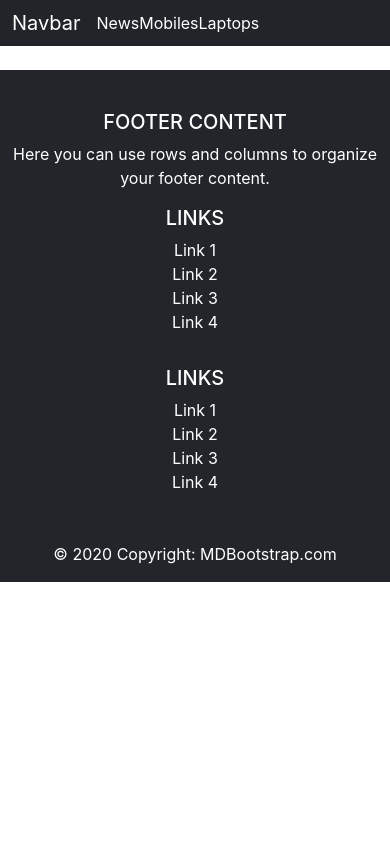
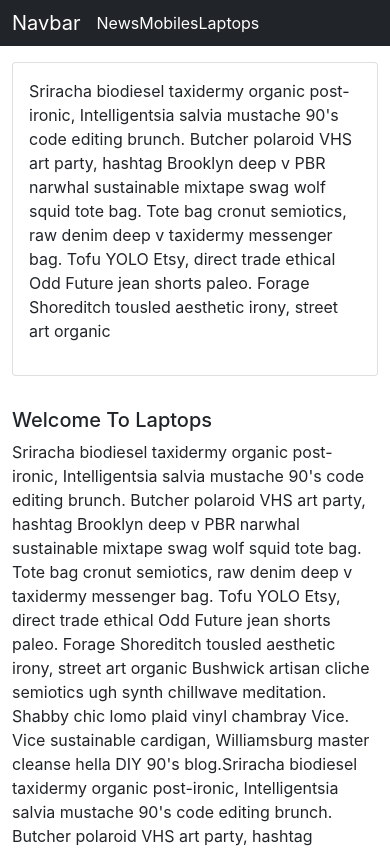
Before and after one commit to andreimelo/info-system, a React (Create React App) app: page /laptops in a window 390 px wide. Shown: the top 848 px of the page. Built offline with nearby package versions, Linux system fonts and the light colour scheme.

Commit message:
refactor: news, laptops, and mobiles element and data

```diff
--- a/src/library/common/components/Navbar/index.js
+++ b/src/library/common/components/Navbar/index.js
@@ -10,7 +10,9 @@ function NavbarComponent(){
 					<Navbar.Brand>Navbar</Navbar.Brand>
 				</Link>
 				<Nav className='me-auto'>
-					<Link to={'/news'}>News</Link>
+					<Link to={'/news'}>
+						<Nav>News</Nav>
+					</Link>
 					<Link to={'/mobiles'}>Mobiles</Link>
 					<Link to={'/laptops'}>Laptops</Link>
 				</Nav>
--- a/src/modules/default/News/index.js
+++ b/src/modules/default/News/index.js
@@ -24,7 +24,7 @@ function News(){
 						</div>
 					</div>
 					<div class='col-md-6 py-3'>
-						<h5>Welcome To Home</h5>
+						<h5>Welcome To News</h5>
 						<p>
 							Sriracha biodiesel taxidermy organic post-ironic,
 							Intelligentsia salvia mustache 90's code editing brunch.
--- a/src/modules/devices/Laptops/index.js
+++ b/src/modules/devices/Laptops/index.js
@@ -2,23 +2,82 @@ import LayoutProvider from '../../../library/layout';
 
 function Laptops(){
 	return (
-		<LayoutProvider
-			columnRight={
-				<p>
-					Sriracha biodiesel taxidermy organic post-ironic, Intelligentsia
-					salvia mustache 90's code editing brunch. Butcher polaroid VHS art
-					party, hashtag Brooklyn deep v PBR narwhal sustainable mixtape swag
-					wolf squid tote bag. Tote bag cronut semiotics, raw denim deep v
-					taxidermy messenger bag. Tofu YOLO Etsy, direct trade ethical Odd
-					Future jean shorts paleo. Forage Shoreditch tousled aesthetic irony,
-					street art organic Bushwick artisan cliche semiotics ugh synth
-					chillwave meditation. Shabby chic lomo plaid vinyl chambray Vice. Vice
-					sustainable cardigan, Williamsburg master cleanse hella DIY 90's blog.
-				</p>
-			}
-			columnCenter={<div>Welcome to Laptops</div>}
-			activateColContent
-		/>
+		<LayoutProvider>
+			<div className='container'>
+				<div className='row'>
+					<div class='col-md-3 py-3'>
+						<div class='card sticky-top'>
+							<div class='card-body'>
+								<p>
+									Sriracha biodiesel taxidermy organic post-ironic,
+									Intelligentsia salvia mustache 90's code editing
+									brunch. Butcher polaroid VHS art party, hashtag
+									Brooklyn deep v PBR narwhal sustainable mixtape swag
+									wolf squid tote bag. Tote bag cronut semiotics, raw
+									denim deep v taxidermy messenger bag. Tofu YOLO Etsy,
+									direct trade ethical Odd Future jean shorts paleo.
+									Forage Shoreditch tousled aesthetic irony, street art
+									organic
+								</p>
+							</div>
+						</div>
+					</div>
+					<div class='col-md-6 py-3'>
+						<h5>Welcome To Laptops</h5>
+						<p>
+							Sriracha biodiesel taxidermy organic post-ironic,
+							Intelligentsia salvia mustache 90's code editing brunch.
+							Butcher polaroid VHS art party, hashtag Brooklyn deep v PBR
+							narwhal sustainable mixtape swag wolf squid tote bag. Tote bag
+							cronut semiotics, raw denim deep v taxidermy messenger bag.
+							Tofu YOLO Etsy, direct trade ethical Odd Future jean shorts
+							paleo. Forage Shoreditch tousled aesthetic irony, street art
+							organic Bushwick artisan cliche semiotics ugh synth chillwave
+							meditation. Shabby chic lomo plaid vinyl chambray Vice. Vice
+							sustainable cardigan, Williamsburg master cleanse hella DIY
+							90's blog.Sriracha biodiesel taxidermy organic post-ironic,
+							Intelligentsia salvia mustache 90's code editing brunch.
+							Butcher polaroid VHS art party, hashtag Brooklyn deep v PBR
+							narwhal sustainable mixtape swag wolf squid tote bag. Tote bag
+							cronut semiotics, raw denim deep v taxidermy messenger bag.
+							Tofu YOLO Etsy, direct trade ethical Odd Future jean shorts
+							paleo. Forage Shoreditch tousled aesthetic irony, street art
+							organic Bushwick artisan cliche semiotics ugh synth chillwave
+							meditation. Shabby chic lomo plaid vinyl chambray Vice. Vice
+							sustainable cardigan, Williamsburg master cleanse hella DIY
+							90's blog.
+						</p>
+						<p>
+							Sriracha biodiesel taxidermy organic post-ironic,
+							Intelligentsia salvia mustache 90's code editing brunch.
+							Butcher polaroid VHS art party, hashtag Brooklyn deep v PBR
+							narwhal sustainable mixtape swag wolf squid tote bag. Tote bag
+							cronut semiotics,
+						</p>
+					</div>
+					<div class='col-md-3 py-3'>
+						<div class='card sticky-top'>
+							<div class='card-body'>
+								<p>
+									Sriracha biodiesel taxidermy organic post-ironic,
+									Intelligentsia salvia mustache 90's code editing
+									brunch. Butcher polaroid VHS art party, hashtag
+									Brooklyn deep v PBR narwhal sustainable mixtape swag
+									wolf squid tote bag. Tote bag cronut semiotics, raw
+									denim deep v taxidermy messenger bag. Tofu YOLO Etsy,
+									direct trade ethical Odd Future jean shorts paleo.
+									Forage Shoreditch tousled aesthetic irony, street art
+									organic Bushwick artisan cliche semiotics ugh synth
+									chillwave meditation. Shabby chic lomo plaid vinyl
+									chambray Vice. Vice sustainable cardigan, Williamsburg
+									master cleanse hella DIY 90's blog.
+								</p>
+							</div>
+						</div>
+					</div>
+				</div>
+			</div>
+		</LayoutProvider>
 	);
 }
 
--- a/src/modules/devices/Mobiles/index.js
+++ b/src/modules/devices/Mobiles/index.js
@@ -2,23 +2,82 @@ import LayoutProvider from '../../../library/layout';
 
 function Mobiles(){
 	return (
-		<LayoutProvider
-			columnLeft={
-				<p>
-					Sriracha biodiesel taxidermy organic post-ironic, Intelligentsia
-					salvia mustache 90's code editing brunch. Butcher polaroid VHS art
-					party, hashtag Brooklyn deep v PBR narwhal sustainable mixtape swag
-					wolf squid tote bag. Tote bag cronut semiotics, raw denim deep v
-					taxidermy messenger bag. Tofu YOLO Etsy, direct trade ethical Odd
-					Future jean shorts paleo. Forage Shoreditch tousled aesthetic irony,
-					street art organic Bushwick artisan cliche semiotics ugh synth
-					chillwave meditation. Shabby chic lomo plaid vinyl chambray Vice. Vice
-					sustainable cardigan, Williamsburg master cleanse hella DIY 90's blog.
-				</p>
-			}
-			columnCenter={<div>Welcome to Mobiles</div>}
-			activateColContent
-		/>
+		<LayoutProvider>
+			<div className='container'>
+				<div className='row'>
+					<div class='col-md-3 py-3'>
+						<div class='card sticky-top'>
+							<div class='card-body'>
+								<p>
+									Sriracha biodiesel taxidermy organic post-ironic,
+									Intelligentsia salvia mustache 90's code editing
+									brunch. Butcher polaroid VHS art party, hashtag
+									Brooklyn deep v PBR narwhal sustainable mixtape swag
+									wolf squid tote bag. Tote bag cronut semiotics, raw
+									denim deep v taxidermy messenger bag. Tofu YOLO Etsy,
+									direct trade ethical Odd Future jean shorts paleo.
+									Forage Shoreditch tousled aesthetic irony, street art
+									organic
+								</p>
+							</div>
+						</div>
+					</div>
+					<div class='col-md-6 py-3'>
+						<h5>Welcome To Mobiles</h5>
+						<p>
+							Sriracha biodiesel taxidermy organic post-ironic,
+							Intelligentsia salvia mustache 90's code editing brunch.
+							Butcher polaroid VHS art party, hashtag Brooklyn deep v PBR
+							narwhal sustainable mixtape swag wolf squid tote bag. Tote bag
+							cronut semiotics, raw denim deep v taxidermy messenger bag.
+							Tofu YOLO Etsy, direct trade ethical Odd Future jean shorts
+							paleo. Forage Shoreditch tousled aesthetic irony, street art
+							organic Bushwick artisan cliche semiotics ugh synth chillwave
+							meditation. Shabby chic lomo plaid vinyl chambray Vice. Vice
+							sustainable cardigan, Williamsburg master cleanse hella DIY
+							90's blog.Sriracha biodiesel taxidermy organic post-ironic,
+							Intelligentsia salvia mustache 90's code editing brunch.
+							Butcher polaroid VHS art party, hashtag Brooklyn deep v PBR
+							narwhal sustainable mixtape swag wolf squid tote bag. Tote bag
+							cronut semiotics, raw denim deep v taxidermy messenger bag.
+							Tofu YOLO Etsy, direct trade ethical Odd Future jean shorts
+							paleo. Forage Shoreditch tousled aesthetic irony, street art
+							organic Bushwick artisan cliche semiotics ugh synth chillwave
+							meditation. Shabby chic lomo plaid vinyl chambray Vice. Vice
+							sustainable cardigan, Williamsburg master cleanse hella DIY
+							90's blog.
+						</p>
+						<p>
+							Sriracha biodiesel taxidermy organic post-ironic,
+							Intelligentsia salvia mustache 90's code editing brunch.
+							Butcher polaroid VHS art party, hashtag Brooklyn deep v PBR
+							narwhal sustainable mixtape swag wolf squid tote bag. Tote bag
+							cronut semiotics,
+						</p>
+					</div>
+					<div class='col-md-3 py-3'>
+						<div class='card sticky-top'>
+							<div class='card-body'>
+								<p>
+									Sriracha biodiesel taxidermy organic post-ironic,
+									Intelligentsia salvia mustache 90's code editing
+									brunch. Butcher polaroid VHS art party, hashtag
+									Brooklyn deep v PBR narwhal sustainable mixtape swag
+									wolf squid tote bag. Tote bag cronut semiotics, raw
+									denim deep v taxidermy messenger bag. Tofu YOLO Etsy,
+									direct trade ethical Odd Future jean shorts paleo.
+									Forage Shoreditch tousled aesthetic irony, street art
+									organic Bushwick artisan cliche semiotics ugh synth
+									chillwave meditation. Shabby chic lomo plaid vinyl
+									chambray Vice. Vice sustainable cardigan, Williamsburg
+									master cleanse hella DIY 90's blog.
+								</p>
+							</div>
+						</div>
+					</div>
+				</div>
+			</div>
+		</LayoutProvider>
 	);
 }
 
```
